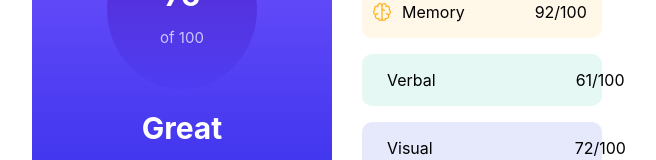
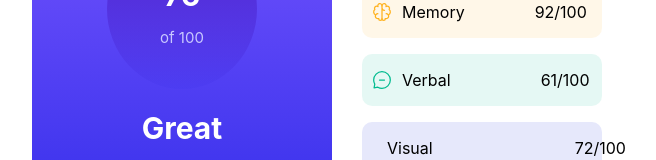
Before and after one commit to alicagatay/results-summary-component-react, a React (Create React App) app: page / in a window 1280 px wide. Shown: the part 331-491 px from the top of the page, without its empty margins (308-964 px from the left). Built offline with nearby package versions, Linux system fonts and the light colour scheme.

Commit message:
Updated the styling of `SummaryComponentVerbalRow` to adapt the desktop design.

```diff
--- a/src/App.css
+++ b/src/App.css
@@ -332,7 +332,7 @@
   }
 
   .SummaryComponentVerbalRowVerbalIcon {
-    margin-left: 15px;
+    margin-left: 10px;
   }
 
   .SummaryComponentVerbalRowVerbalText {
@@ -340,7 +340,7 @@
   }
 
   .SummaryComponentVerbalRowVerbalGrade {
-    margin-left: 140px;
+    margin-left: 90px;
   }
 
   .SummaryComponentVisualRow {
```
